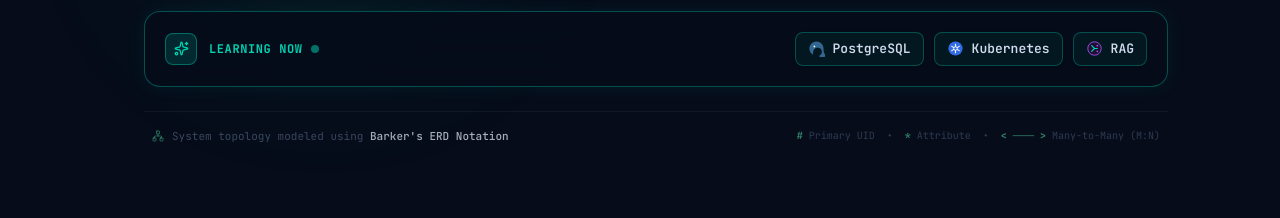
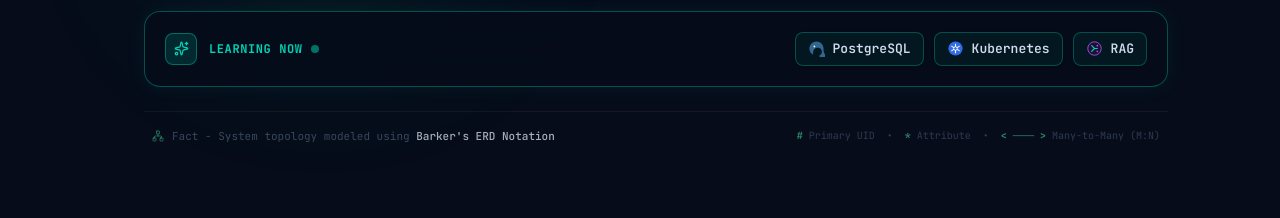
Before and after one commit to DileepaPRA/Portfolio, a Next.js app: page / in a window 1280 px wide. Shown: the part 3500-3718 px from the top of the page. Built offline with nearby package versions, Linux system fonts and the light colour scheme.

Commit message:
feat: update skill section fact

```diff
--- a/src/components/sections/SkillsSection.tsx
+++ b/src/components/sections/SkillsSection.tsx
@@ -671,7 +671,7 @@ export default function SkillsSection() {
             <div className="flex items-center gap-2">
               <Network size={12} className="text-emerald/40" />
               <span>
-                System topology modeled using{" "}
+                Fact - System topology modeled using{" "}
                 <span className="text-ink/75 font-medium">Barker&apos;s ERD Notation</span>
               </span>
             </div>
```
